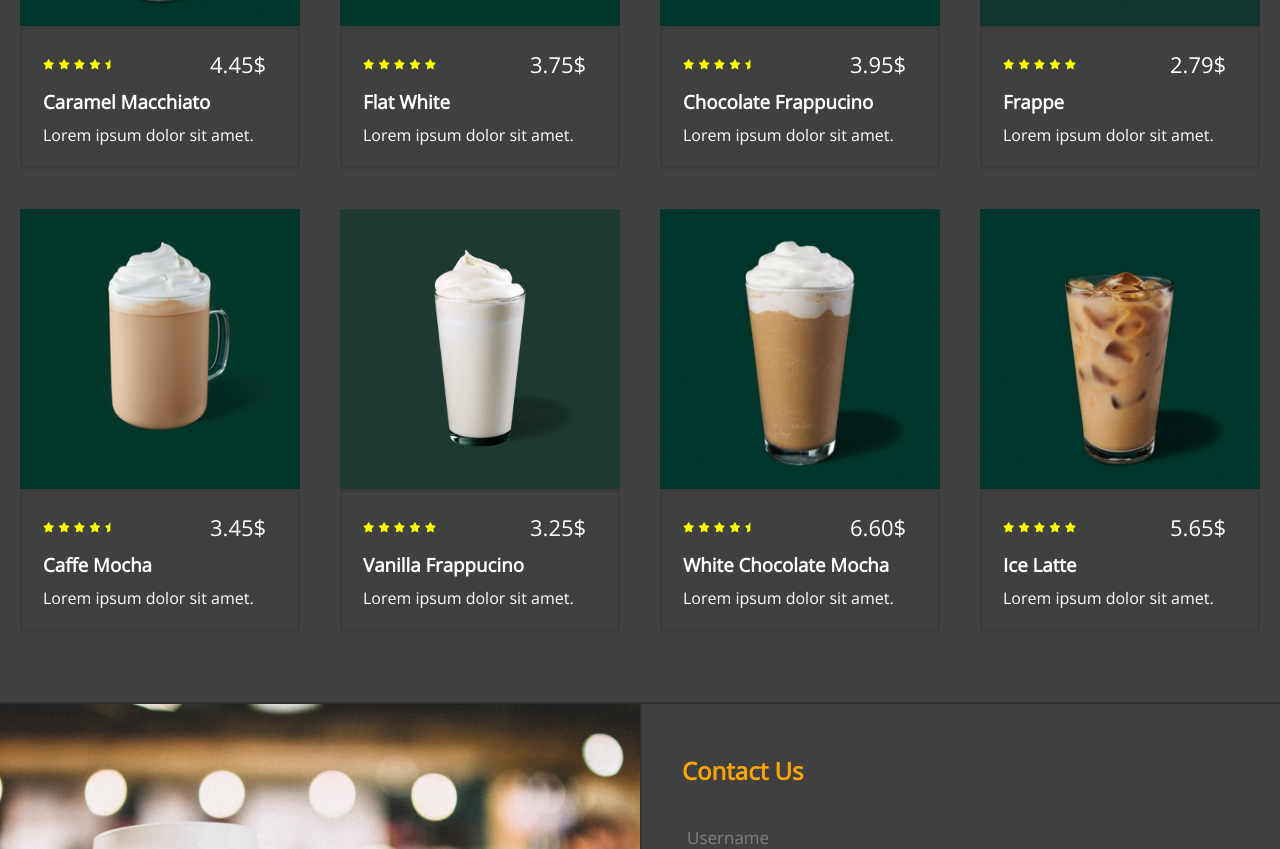
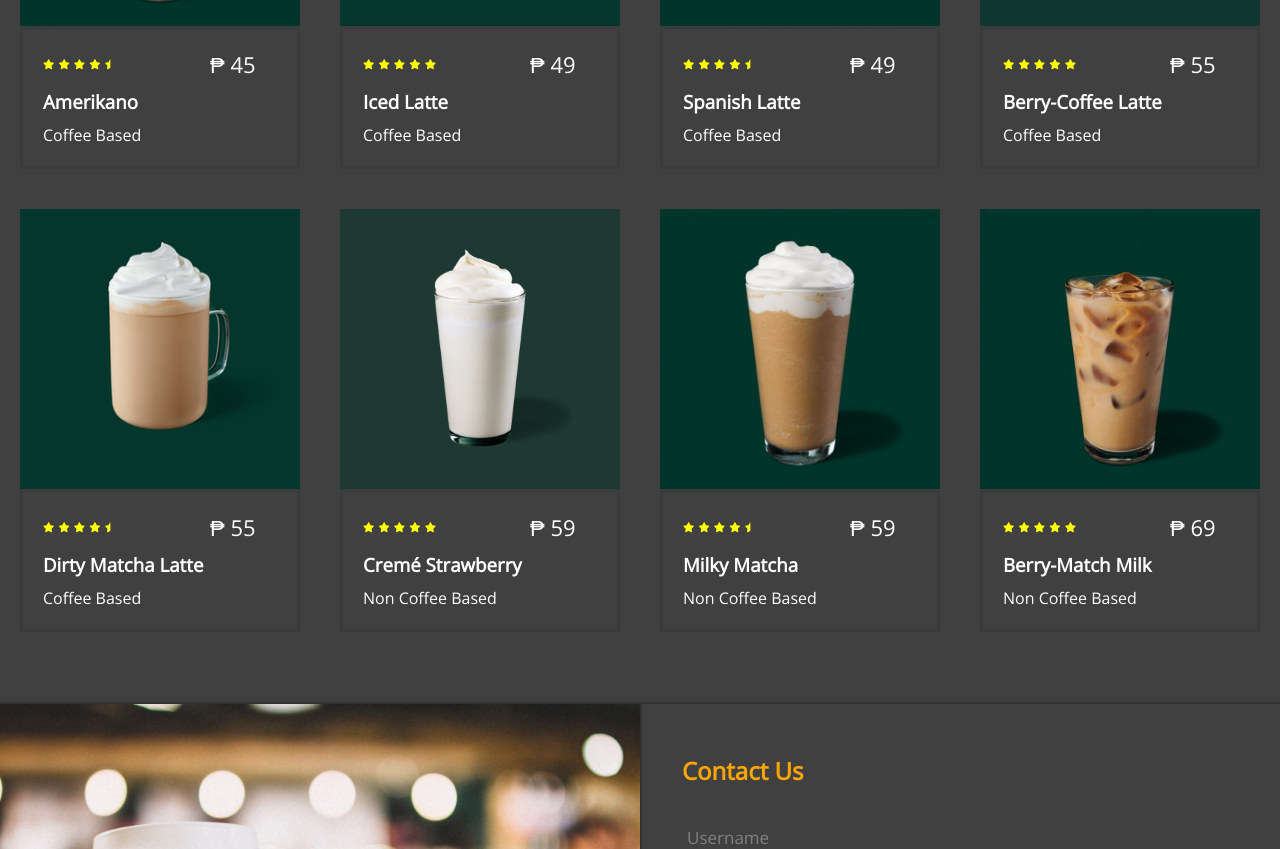
Before and after one commit to Korpyy/hello.github.io, a plain HTML site: page index.html in a window 1280 px wide. Shown: the part 1718-2567 px from the top of the page. Drawn offline with nearby package versions, Linux system fonts and the light colour scheme.

Commit message:
Update index.html

```diff
--- a/index.html
+++ b/index.html
@@ -88,9 +88,9 @@
                         <i class="fa-solid fa-star"></i>
                         <i class="fa-solid fa-star"></i>
                         <i class="fa-solid fa-star-half"></i>
-                        <label class="cash">4.45$</label>
-                        <h3>Caramel Macchiato</h3>
-                        <label>Lorem ipsum dolor sit amet.</label>
+                        <label class="cash">₱ 45</label>
+                        <h3>Amerikano</h3>
+                        <label>Coffee Based</label>
                     </div>
                 </div>
             </div>
@@ -105,9 +105,9 @@
                         <i class="fa-solid fa-star"></i>
                         <i class="fa-solid fa-star"></i>
                         <i class="fa-solid fa-star"></i>
-                        <label class="cash">3.75$</label>
-                        <h3>Flat White</h3>
-                        <label>Lorem ipsum dolor sit amet.</label>
+                        <label class="cash">₱ 49</label>
+                        <h3>Iced Latte</h3>
+                        <label>Coffee Based</label>
                     </div>
                 </div>
             </div>
@@ -122,9 +122,9 @@
                         <i class="fa-solid fa-star"></i>
                         <i class="fa-solid fa-star"></i>
                         <i class="fa-solid fa-star-half"></i>
-                        <label class="cash">3.95$</label>
-                        <h3>Chocolate Frappucino</h3>
-                        <label>Lorem ipsum dolor sit amet.</label>
+                        <label class="cash">₱ 49</label>
+                        <h3>Spanish Latte</h3>
+                        <label>Coffee Based</label>
                     </div>
                 </div>
             </div>
@@ -139,9 +139,9 @@
                         <i class="fa-solid fa-star"></i>
                         <i class="fa-solid fa-star"></i>
                         <i class="fa-solid fa-star"></i>
-                        <label class="cash">2.79$</label>
-                        <h3>Frappe</h3>
-                        <label>Lorem ipsum dolor sit amet.</label>
+                        <label class="cash">₱ 55</label>
+                        <h3>Berry-Coffee Latte</h3>
+                        <label>Coffee Based</label>
                     </div>
                 </div>
             </div>
@@ -156,9 +156,9 @@
                         <i class="fa-solid fa-star"></i>
                         <i class="fa-solid fa-star"></i>
                         <i class="fa-solid fa-star-half"></i>
-                        <label class="cash">3.45$</label>
-                        <h3>Caffe Mocha</h3>
-                        <label>Lorem ipsum dolor sit amet.</label>
+                        <label class="cash">₱ 55</label>
+                        <h3>Dirty Matcha Latte</h3>
+                        <label>Coffee Based</label>
                     </div>
                 </div>
             </div>
@@ -173,9 +173,9 @@
                         <i class="fa-solid fa-star"></i>
                         <i class="fa-solid fa-star"></i>
                         <i class="fa-solid fa-star"></i>
-                        <label class="cash">3.25$</label>
-                        <h3>Vanilla Frappucino</h3>
-                        <label>Lorem ipsum dolor sit amet.</label>
+                        <label class="cash">₱ 59</label>
+                        <h3>Cremé Strawberry</h3>
+                        <label>Non Coffee Based</label>
                     </div>
                 </div>
             </div>
@@ -190,9 +190,9 @@
                         <i class="fa-solid fa-star"></i>
                         <i class="fa-solid fa-star"></i>
                         <i class="fa-solid fa-star-half"></i>
-                        <label class="cash">6.60$</label>
-                        <h3>White Chocolate Mocha</h3>
-                        <label>Lorem ipsum dolor sit amet.</label>
+                        <label class="cash">₱ 59</label>
+                        <h3>Milky Matcha</h3>
+                        <label>Non Coffee Based</label>
                     </div>
                 </div>
             </div>
@@ -207,9 +207,9 @@
                         <i class="fa-solid fa-star"></i>
                         <i class="fa-solid fa-star"></i>
                         <i class="fa-solid fa-star"></i>
-                        <label class="cash">5.65$</label>
-                        <h3>Ice Latte</h3>
-                        <label>Lorem ipsum dolor sit amet.</label>
+                        <label class="cash">₱ 69</label>
+                        <h3>Berry-Match Milk</h3>
+                        <label>Non Coffee Based</label>
                     </div>
                 </div>
             </div>
```
